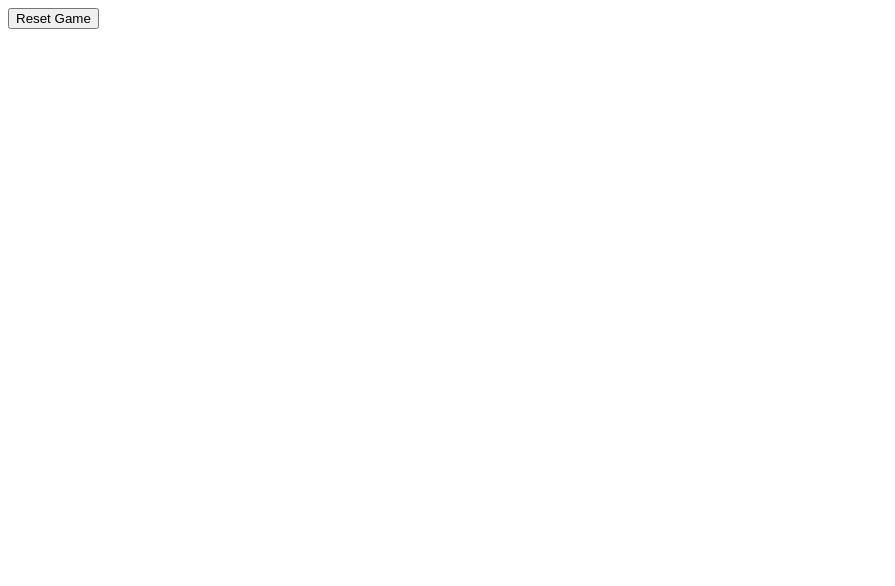
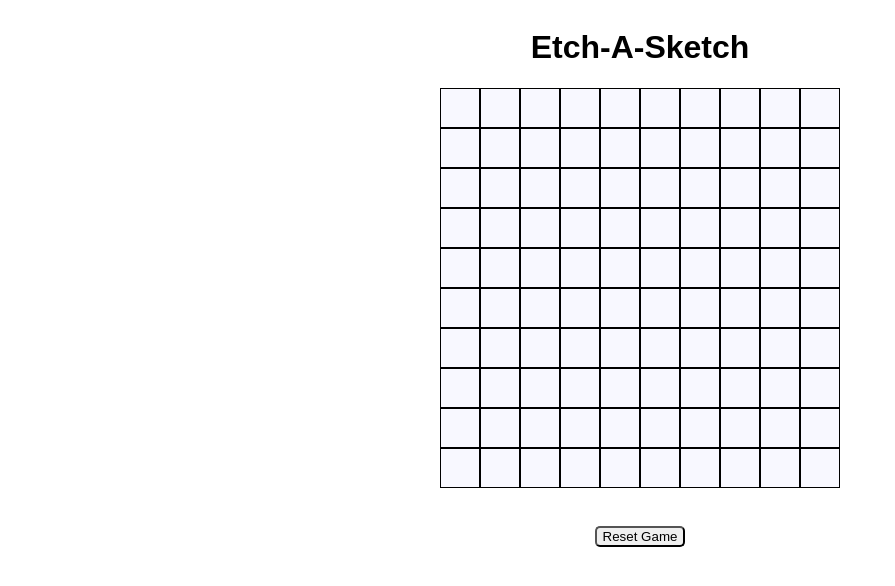
Before and after one commit to NunoFlorido-dev/Etch-A-Sketch, a plain HTML site: page index.html in a window 1280 px wide. Shown: the whole page, without its empty margins (0-895 px from the left). Drawn offline with Linux system fonts and the light colour scheme.

Commit message:
Add styling and reducing the canvas size

```diff
--- a/index.html
+++ b/index.html
@@ -9,8 +9,10 @@
     <title>Etch-A-Sketch</title>
 </head>
 <body>
+    <div class="gameName">
+        <h1>Etch-A-Sketch</h1>
+    </div>
     <div class="gridContainer">
-
     </div>
     <div class="buttonContainer">
     <button type="button" class="button">Reset Game</button>
--- a/script.js
+++ b/script.js
@@ -11,7 +11,7 @@ const createGrid = (amtOfGrids) => {
     row.classList.add('grid-row');
 
     for (let j = 0; j < amtOfGrids; j++) {
-      const widthAndHeight = 960 / amtOfGrids;
+      const widthAndHeight = 400 / amtOfGrids;
       const gridBox = document.createElement('div');
       gridBox.classList.add('grid-box');
       gridBox.style.width = `${widthAndHeight}px`;
@@ -27,6 +27,9 @@ const createGrid = (amtOfGrids) => {
   }
   container.appendChild(wrapper);
 }
+
+const userSizeFirst = 10;
+createGrid(userSizeFirst);
 
 buttonReset.addEventListener('click', () => {
   let userSize = Number(prompt('Enter the size of the grid'));
--- a/style.css
+++ b/style.css
@@ -2,6 +2,13 @@
 ::before,
 ::after{
   box-sizing: border-box;
+}
+body{
+  font-family: 'LilGrotesk', sans-serif;
+}
+.gameName{
+  display: flex;
+  justify-content: center;
 }
 .grid-row{
   display: flex;
@@ -10,3 +17,17 @@
   border: 1px solid black;
   background-color: #f8f8ff;
 }
+.gridContainer{
+  display: flex;
+  justify-content: center;
+}
+
+.buttonContainer{
+  padding: 3%;
+  display: flex;
+  justify-content: center;
+}
+
+.button{
+  border-radius: 5px;
+}
```
